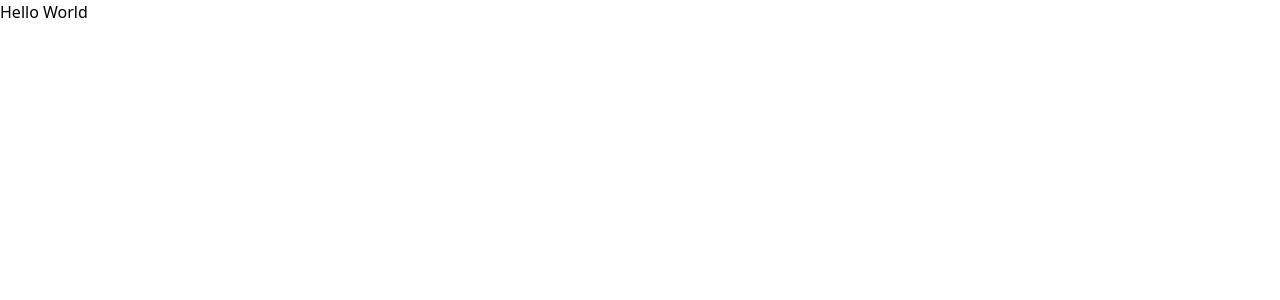
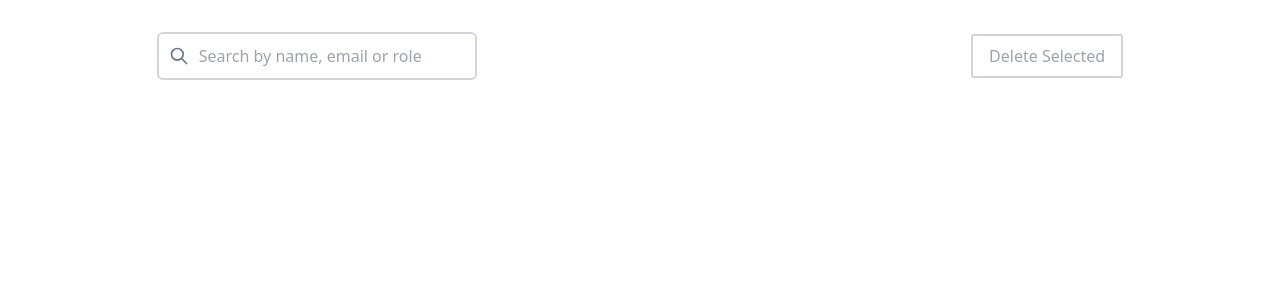
Before and after one commit to shivampandey0/user-management, a React (Create React App) app: page / in a window 1280 px wide. Shown: the top 300 px of the page. Built offline with nearby package versions, Linux system fonts and the light colour scheme.

Commit message:
[feat] basic UI with table actions

```diff
--- a/src/App.jsx
+++ b/src/App.jsx
@@ -1,5 +1,11 @@
+import { TableContainer } from './pages';
+
 function App() {
-  return <>Hello World</>;
+  return (
+    <main className='p-4 h-screen w-screen bg-white'>
+      <TableContainer />
+    </main>
+  );
 }
 
 export default App;
--- /dev/null
+++ b/src/pages/UserManagement/TableContainer.jsx
@@ -0,0 +1,9 @@
+import { TableActions } from '../../components';
+
+export const TableContainer = () => {
+  return (
+    <section className='relative overflow-x-auto w-4/5 h-4/5 mx-auto p-4'>
+      <TableActions />
+    </section>
+  );
+};
--- /dev/null
+++ b/src/pages/index.js
@@ -0,0 +1 @@
+export { TableContainer } from './UserManagement/TableContainer';
```
